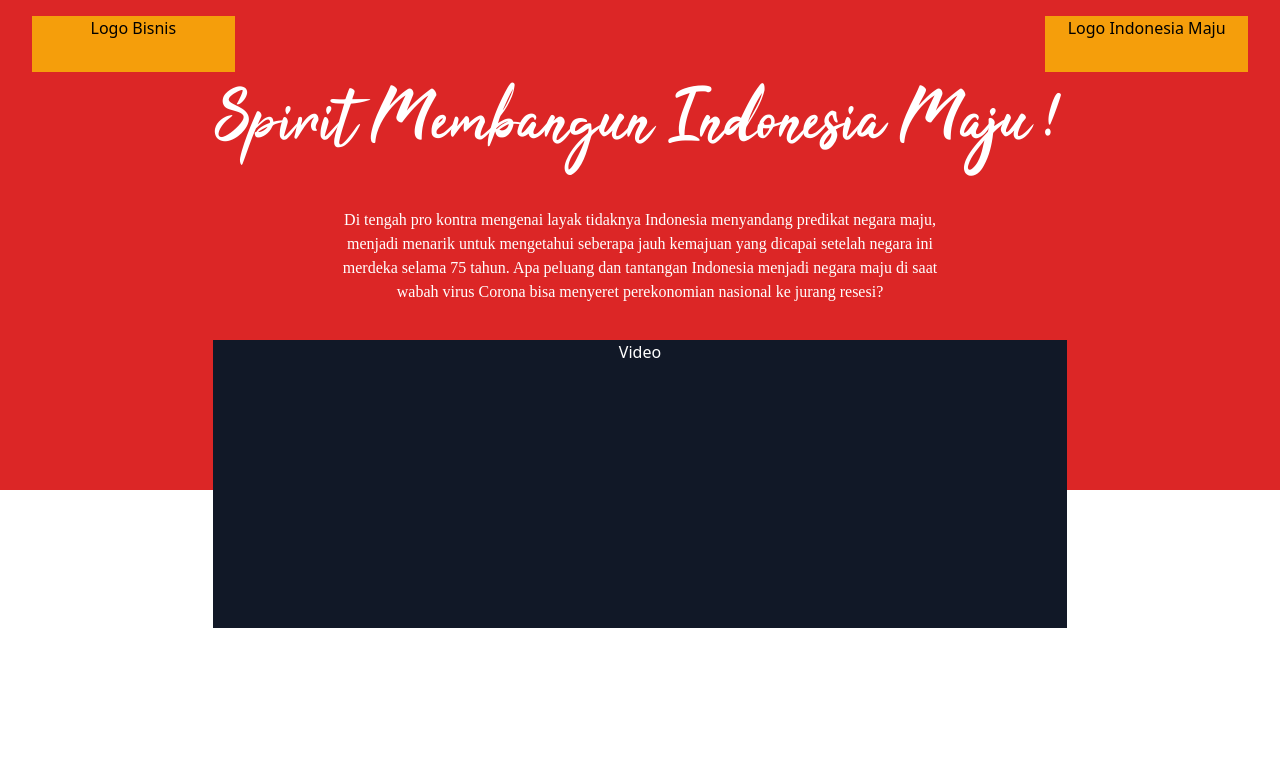
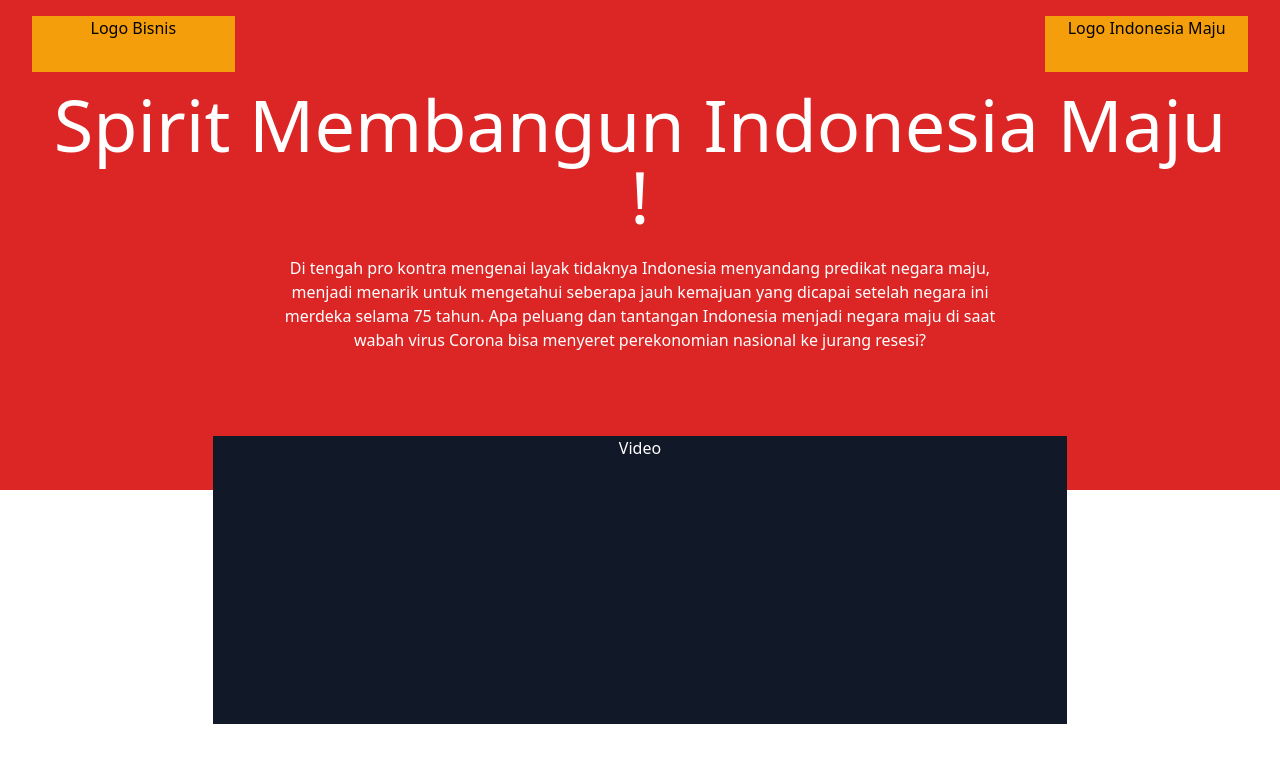
Before and after one commit to mohdenny/front-end-test-landing, a React (Create React App) app: page / in a window 1280 px wide. Shown: the top 762 px of the page. Built offline with nearby package versions, Linux system fonts and the light colour scheme.

Commit message:
add hero element

```diff
--- a/src/components/heros/Hero.js
+++ b/src/components/heros/Hero.js
@@ -3,11 +3,11 @@ import React, { Fragment } from 'react';
 const Hero = () => {
     return (
         <Fragment>
-            <div id="hero" className="h-600 max-w-full">
+            <div id="hero" className="h-hero-lg max-w-full">
                 <div id="shape_1" className="bg-red-600 h-full text-center">
-                    <div id="vector" className="h-full text-center">
+                    <div id="vector" className="bg-hero-vector-pattern h-full text-center">
                         <div id="headline" className="h-auto w-full px-8 py-4">
-                            <div id="logo" className="grid grid-cols-6  w-full h-full text-center mb-2">
+                            <div id="logo" className="grid grid-cols-6 w-full h-full text-center mb-2">
                                 <div className="bg-yellow-500 col-start-1 h-14 text-center">
                                     Logo Bisnis
                                 </div>
@@ -16,10 +16,10 @@ const Hero = () => {
                                 </div>
                             </div>
                             <div id="text" className="grid grid-rows-2 gap-2 w-full h-full text-center text-white">
-                                <div className="h-full px-4 py-2 text-7xl text-center font-headline">
+                                <div className="h-full px-4 py-2 text-7xl text-center font-tahu">
                                     Spirit Membangun Indonesia Maju !
                                 </div>
-                                <div className="h-full px-4 py-2 text-center text-white font-sub-headline">
+                                <div className="h-full px-4 py-2 text-center text-white font-gotham-medium">
                                     Di tengah pro kontra mengenai layak tidaknya Indonesia menyandang predikat negara maju,<br/>
                                     menjadi menarik untuk mengetahui seberapa jauh kemajuan yang dicapai setelah negara ini<br/>
                                     merdeka selama 75 tahun. Apa peluang dan tantangan Indonesia menjadi negara maju di saat<br/>
```
